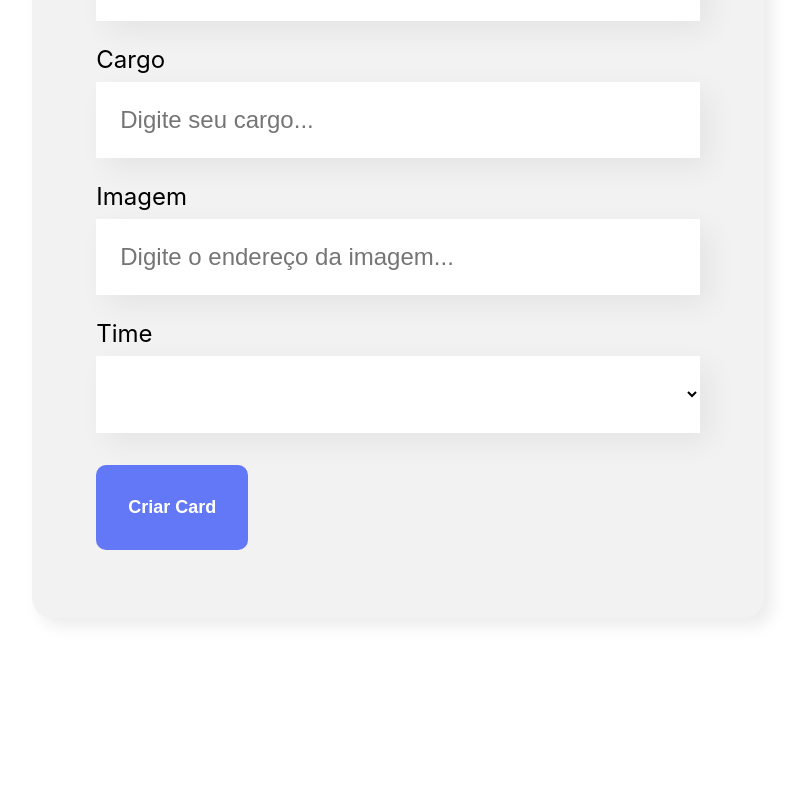
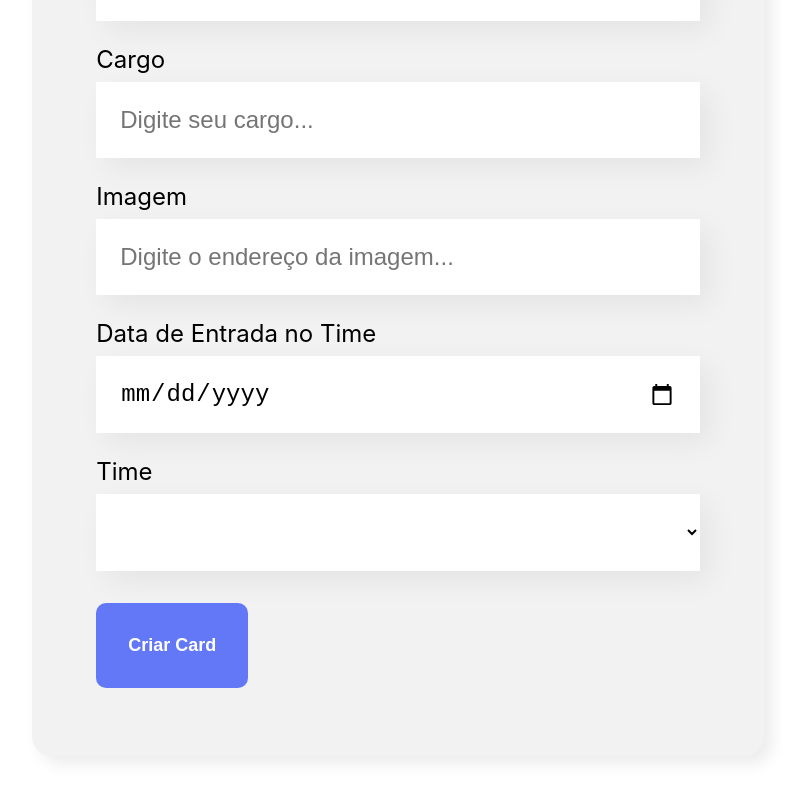
Before and after one commit to Guss-Mello/Organo-TypeScript-Alura, a React (Create React App) app: page / in a window 1280 px wide. Shown: the part 779-1579 px from the top of the page, without its empty margins (242-1042 px from the left). Before the commit the page ends 1477 px from the top, so only its background shows below. Built offline with nearby package versions, Linux system fonts and the light colour scheme.

Commit message:
Criei o novo campo de data no formulario

```diff
--- a/src/compartilhado/interfaces/IColaborador.ts
+++ b/src/compartilhado/interfaces/IColaborador.ts
@@ -3,4 +3,5 @@
     cargo: string;
     imagem: string;
     time?: string;
+    data: string;
 }
--- a/src/componentes/CampoTexto/index.tsx
+++ b/src/componentes/CampoTexto/index.tsx
@@ -6,9 +6,10 @@
     label: string
     valor: string
     obrigatorio?: boolean
+    tipo?: 'text' | 'date' | 'number' | 'email' | 'password'
 }
 
-const CampoTexto = ({aoAlterado, placeholder, label, valor, obrigatorio = false }: CampoTextoProps) => {
+const CampoTexto = ({aoAlterado, placeholder, label, valor, obrigatorio = false, tipo  = 'text'}: CampoTextoProps) => {
 
     const placeholderModificada = `${placeholder}...`
 
@@ -26,6 +27,7 @@
                 onChange={aoDigitado}
                 required={obrigatorio}
                 placeholder={placeholderModificada}
+                type={tipo}
             />
         </div>
     )
--- a/src/componentes/Colaborador/index.tsx
+++ b/src/componentes/Colaborador/index.tsx
@@ -5,9 +5,10 @@
     imagem: string
     cargo: string
     corDeFundo: string
+    data: string
 }
 
-const Colaborador = ({ nome, imagem, cargo, corDeFundo }: ColaboradorProps) => {
+const Colaborador = ({ nome, imagem, cargo, corDeFundo, data }: ColaboradorProps) => {
     return (<div className='colaborador'>
         <div className='cabecalho' style={{ backgroundColor: corDeFundo }}>
             <img src={imagem} alt={nome}/>
@@ -15,6 +16,7 @@
         <div className='rodape'>
             <h4>{nome}</h4>
             <h5>{cargo}</h5>
+            <h5>{new Date(data).toLocaleDateString()}</h5>
         </div>
     </div>)
 }
--- a/src/componentes/Formulario/index.tsx
+++ b/src/componentes/Formulario/index.tsx
@@ -16,6 +16,7 @@
     const [cargo, setCargo] = useState('')
     const [imagem, setImagem] = useState('')
     const [time, setTime] = useState('')
+    const [data, setData] = useState('')
 
     const aoSalvar = (evento: React.FormEvent<HTMLFormElement>) => {
         evento.preventDefault()
@@ -23,12 +24,14 @@
             nome,
             cargo,
             imagem,
-            time
+            time,
+            data
         })
         setNome('')
         setCargo('')
         setImagem('')
         setTime('')
+        setData('')
     }
 
     return (
@@ -55,6 +58,13 @@
                     valor={imagem}
                     aoAlterado={valor => setImagem(valor)}
                 />
+                <CampoTexto
+                    label='Data de Entrada no Time'
+                    placeholder=''
+                    valor={data}
+                    aoAlterado={valor => setData(valor)}
+                    tipo='date'
+                />
                 <ListaSuspensa
                     obrigatorio={true}
                     label="Time"
--- a/src/componentes/Time/index.tsx
+++ b/src/componentes/Time/index.tsx
@@ -23,6 +23,7 @@
                         nome={colaborador.nome}
                         cargo={colaborador.cargo}
                         imagem={colaborador.imagem}
+                        data={colaborador.data}
                     />
                 )}
             </div>
```
